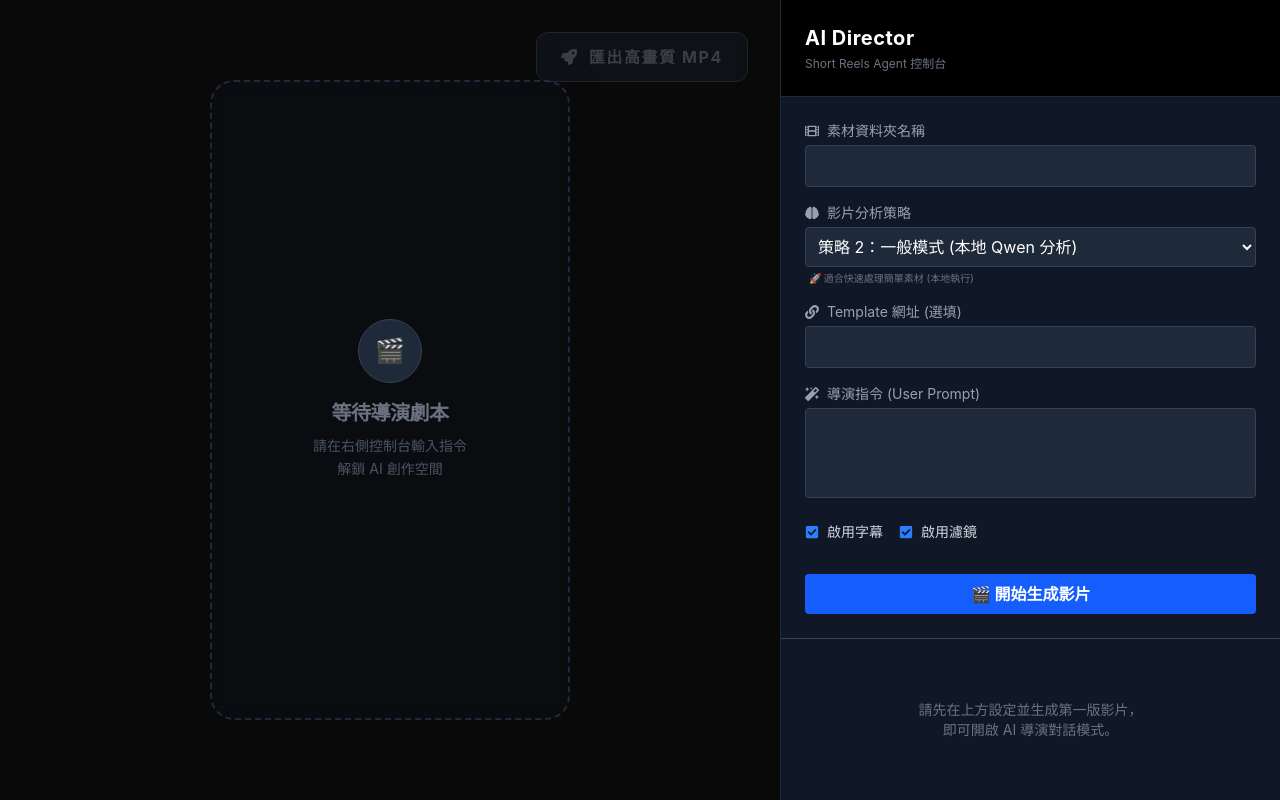
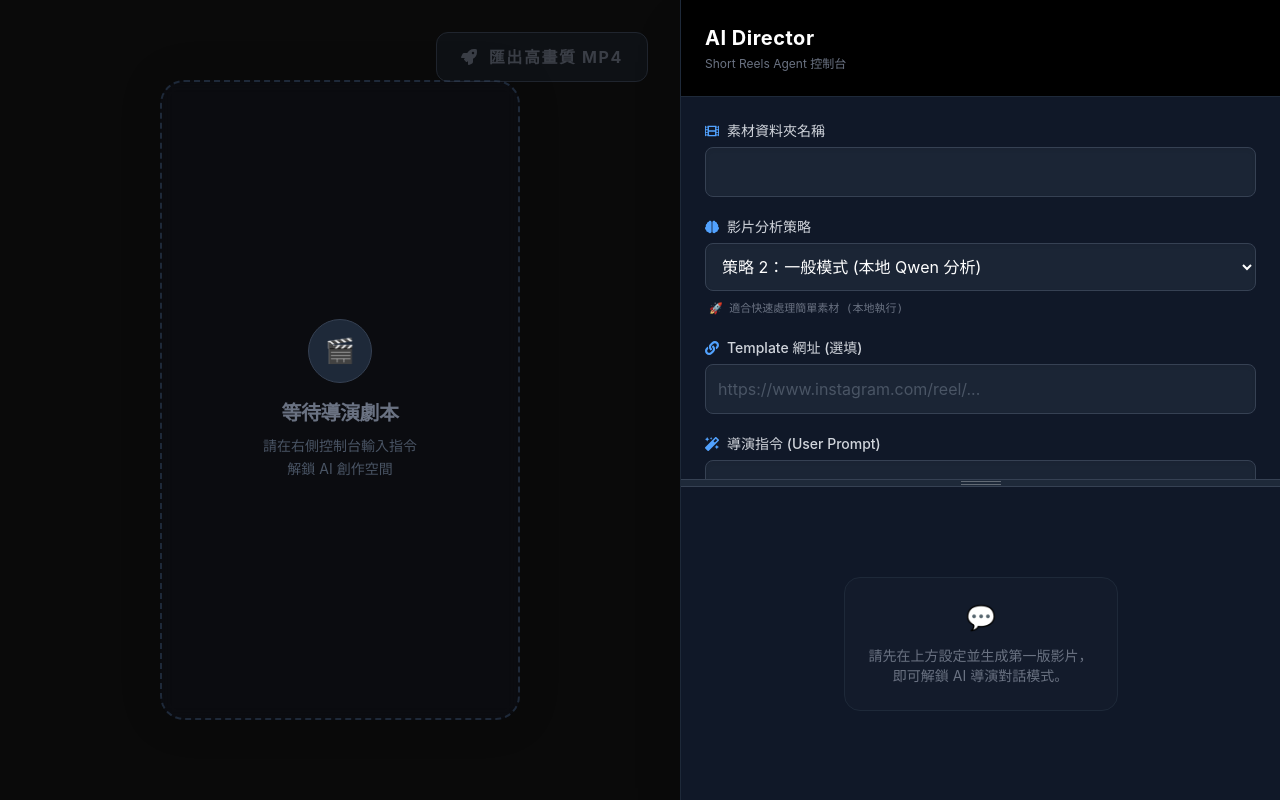
Before and after one commit to mjlee0826/ShortReelsAgent, a React app in the folder frontend/: page / in a window 1280 px wide. Built offline with nearby package versions, Linux system fonts and the light colour scheme; no server answers; the HTML template or start-up script is replaced by a standard one.

Commit message:
frontend

```diff
--- a/frontend/src/components/RightPanel/ChatBox.jsx
+++ b/frontend/src/components/RightPanel/ChatBox.jsx
@@ -10,47 +10,50 @@ export default function ChatBox() {
     e.preventDefault();
     if (!chatInput.trim()) return;
 
-    // 傳遞 true 代表這是「微調」，並附上使用者的對話內容
     submitPrompt(true, chatInput);
-    setChatInput(''); // 清空輸入框
+    setChatInput('');
   };
 
-  // 如果還沒有生成劇本，先隱藏對話框，保持介面乾淨
   if (!blueprint) {
     return (
-      <div className="flex-1 flex items-center justify-center p-6 text-gray-500 text-sm text-center">
-        請先在上方設定並生成第一版影片，<br/>即可開啟 AI 導演對話模式。
+      <div className="flex-1 flex items-center justify-center p-8 text-gray-500 text-sm text-center h-full bg-gray-900/50">
+        <div className="border border-gray-800 rounded-2xl p-6 bg-gray-800/20">
+          <span className="text-2xl block mb-3">💬</span>
+          請先在上方設定並生成第一版影片，<br/>即可解鎖 AI 導演對話模式。
+        </div>
       </div>
     );
   }
 
   return (
-    <div className="flex-1 flex flex-col bg-gray-900 border-t border-gray-800">
-      <div className="p-4 bg-gray-800 text-sm text-gray-300 shadow-md">
-        💬 <strong>AI 導演已就緒</strong>：有什麼想修改的細節嗎？
+    <div className="flex-1 flex flex-col bg-gray-900 h-full overflow-hidden">
+      <div className="p-3 px-5 bg-gray-800/80 border-b border-gray-800 text-sm font-medium text-gray-300 shadow-sm flex items-center gap-2 shrink-0">
+        <span className="animate-pulse">🟢</span> AI 導演已就緒：有什麼想修改的細節嗎？
       </div>
 
-      {/* 這裡是未來的對話歷史紀錄區 (擴充預留) */}
-      <div className="flex-1 p-4 overflow-y-auto">
+      {/* 歷史紀錄區：flex-1 讓它佔滿剩餘空間，overflow-y-auto 允許捲動 */}
+      <div className="flex-1 p-5 overflow-y-auto bg-gray-900/50">
          {/* 目前先留空，你可以之後擴充顯示對話泡泡 */}
       </div>
 
-      {/* 輸入區 */}
-      <form onSubmit={handleSend} className="p-4 border-t border-gray-700 bg-gray-900 flex gap-2">
+      {/* 輸入區：放大框體與按鈕 */}
+      <form onSubmit={handleSend} className="p-5 border-t border-gray-800 bg-gray-900 flex gap-3 shrink-0">
+        {/* 【放大】p-4, text-base, rounded-xl */}
         <input
           type="text"
           placeholder="例如：把第二個畫面的節奏放慢..."
           value={chatInput}
           onChange={(e) => setChatInput(e.target.value)}
           disabled={isProcessing}
-          className="flex-1 bg-gray-800 text-white p-2 rounded border border-gray-700 focus:border-blue-500 focus:outline-none"
+          className="flex-1 bg-gray-800/80 text-white p-4 text-base rounded-xl border border-gray-700 focus:border-blue-500 focus:bg-gray-800 focus:outline-none transition-colors shadow-inner placeholder-gray-500"
         />
+        {/* 【放大】px-6 加寬按鈕 */}
         <button
           type="submit"
           disabled={isProcessing || !chatInput.trim()}
-          className="bg-blue-600 hover:bg-blue-500 disabled:bg-gray-700 text-white p-3 rounded flex items-center justify-center transition-colors"
+          className="bg-blue-600 hover:bg-blue-500 disabled:bg-gray-800 disabled:text-gray-600 text-white px-6 rounded-xl flex items-center justify-center transition-all shadow-lg active:scale-95"
         >
-          <FaPaperPlane />
+          <FaPaperPlane className="text-lg" />
         </button>
       </form>
     </div>
--- a/frontend/src/components/RightPanel/RightPanel.jsx
+++ b/frontend/src/components/RightPanel/RightPanel.jsx
@@ -1,19 +1,61 @@
-import React from 'react';
+import React, { useState, useRef, useEffect, useCallback } from 'react';
 import SidebarForm from './SidebarForm';
 import ChatBox from './ChatBox';
 import useBlueprintStore from '../../store/useBlueprintStore';
-// 【新增】引入 Spinner 圖示
 import { FaSpinner } from 'react-icons/fa';
 
 export default function RightPanel() {
-  // 【修改】把 isProcessing 也拿出來
   const { errorMsg, isProcessing } = useBlueprintStore();
 
+  // 【新增】記錄上方區塊的高度百分比，預設給 55%
+  const [topHeight, setTopHeight] = useState(55);
+  const isDragging = useRef(false);
+  const panelRef = useRef(null);
+
+  // --- 拖拉分隔線邏輯 ---
+  const handleMouseDown = (e) => {
+    isDragging.current = true;
+    document.body.style.cursor = 'row-resize';
+    e.preventDefault(); // 防止拖拉時不小心選取到文字
+  };
+
+  const handleMouseMove = useCallback((e) => {
+    if (!isDragging.current || !panelRef.current) return;
+
+    // 計算滑鼠在可調整區域內的相對高度比例
+    const containerRect = panelRef.current.getBoundingClientRect();
+    const newHeightPx = e.clientY - containerRect.top;
+    const newHeightPct = (newHeightPx / containerRect.height) * 100;
+
+    // 限制上下最小空間為 20%，避免其中一邊完全消失
+    if (newHeightPct >= 20 && newHeightPct <= 80) {
+      setTopHeight(newHeightPct);
+    }
+  }, []);
+
+  const handleMouseUp = useCallback(() => {
+    if (isDragging.current) {
+      isDragging.current = false;
+      document.body.style.cursor = 'default';
+    }
+  }, []);
+
+  // 掛載全域事件監聽，確保滑鼠移出元件外依然能拖拉
+  useEffect(() => {
+    document.addEventListener('mousemove', handleMouseMove);
+    document.addEventListener('mouseup', handleMouseUp);
+    return () => {
+      document.removeEventListener('mousemove', handleMouseMove);
+      document.removeEventListener('mouseup', handleMouseUp);
+    };
+  }, [handleMouseMove, handleMouseUp]);
+  // ----------------------
+
   return (
-    // 注意這裡原本就有 relative，這是 absolute 遮罩能正確覆蓋的關鍵
-    <div className="w-[450px] xl:w-[500px] shrink-0 h-full flex flex-col bg-gray-900 border-l border-gray-800 shadow-2xl z-10 relative">
+    // 【修改】加寬右側區域 (w-[500px] xl:w-[600px])，這會自然擠壓並縮小左側的影片預覽
+    <div className="w-[500px] xl:w-[600px] shrink-0 h-full flex flex-col bg-gray-900 border-l border-gray-800 shadow-2xl z-10 relative">
 
-      {/* --- 【新增】載入中遮罩 (Loading Overlay) --- */}
+      {/* 載入中遮罩 */}
       {isProcessing && (
         <div className="absolute inset-0 bg-black/70 backdrop-blur-sm z-50 flex flex-col items-center justify-center transition-all duration-300">
           <FaSpinner className="animate-spin text-blue-500 text-6xl mb-6 shadow-blue-500/50 drop-shadow-lg" />
@@ -21,26 +63,47 @@ export default function RightPanel() {
           <p className="text-gray-400 text-sm mt-3 animate-pulse">正在精確計算時間軸與混音策略</p>
         </div>
       )}
-      {/* ------------------------------------------- */}
 
-      {/* 頂部標題 */}
-      <div className="p-6 border-b border-gray-800 bg-black">
+      {/* 頂部標題 (固定高度) */}
+      <div className="p-6 border-b border-gray-800 bg-black shrink-0">
         <h2 className="text-xl font-bold text-white tracking-wide">AI Director</h2>
         <p className="text-xs text-gray-500 mt-1">Short Reels Agent 控制台</p>
       </div>
 
-      {/* 系統錯誤提示 */}
+      {/* 系統錯誤提示 (固定高度) */}
       {errorMsg && (
-        <div className="bg-red-900 text-red-200 p-3 text-sm font-semibold">
+        <div className="bg-red-900 text-red-200 p-3 text-sm font-semibold shrink-0 shadow-inner">
           ⚠️ {errorMsg}
         </div>
       )}
 
-      {/* 首次生成設定表單 */}
-      <SidebarForm />
+      {/* 【新增】可拖拉的彈性視窗區域 */}
+      <div className="flex-1 flex flex-col overflow-hidden" ref={panelRef}>
 
-      {/* 對話式微調區 */}
-      <ChatBox />
+        {/* 上方：設定表單 (高度由 State 動態控制) */}
+        <div style={{ height: `${topHeight}%` }} className="overflow-y-auto bg-gray-900">
+          <SidebarForm />
+        </div>
+
+        {/* 中間：拖拉分隔線 (Drag Handle) */}
+        <div
+          onMouseDown={handleMouseDown}
+          className="h-2 w-full bg-gray-800 border-y border-gray-700 cursor-row-resize hover:bg-blue-600 active:bg-blue-500 transition-colors shrink-0 flex items-center justify-center group"
+          title="上下拖曳調整視窗大小"
+        >
+          {/* 質感小握把線條 */}
+          <div className="w-10 flex flex-col gap-[2px] opacity-30 group-hover:opacity-100">
+            <div className="h-[1px] bg-white"></div>
+            <div className="h-[1px] bg-white"></div>
+          </div>
+        </div>
+
+        {/* 下方：對話框 (高度由剩餘空間填補) */}
+        <div style={{ height: `${100 - topHeight}%` }} className="flex flex-col bg-gray-900">
+          <ChatBox />
+        </div>
+
+      </div>
     </div>
   );
 }
--- a/frontend/src/components/RightPanel/SidebarForm.jsx
+++ b/frontend/src/components/RightPanel/SidebarForm.jsx
@@ -1,12 +1,11 @@
 import React from 'react';
 import useBlueprintStore from '../../store/useBlueprintStore';
-// 新增 FaBrain 圖示
 import { FaFilm, FaLink, FaMagic, FaCheckSquare, FaRegSquare, FaBrain } from 'react-icons/fa';
 
 export default function SidebarForm() {
   const {
     assetFolderName, userPrompt, templateSource,
-    enableSubtitles, enableFilters, videoStrategy, // 取得 strategy
+    enableSubtitles, enableFilters, videoStrategy,
     isProcessing, updateForm, submitPrompt
   } = useBlueprintStore();
 
@@ -20,89 +19,95 @@ export default function SidebarForm() {
   };
 
   return (
-    <form onSubmit={handleSubmit} className="flex flex-col gap-4 p-6 border-b border-gray-700 bg-gray-900">
+    <form onSubmit={handleSubmit} className="flex flex-col gap-5 p-6">
 
       {/* 1. 素材資料夾 */}
-      <div className="flex flex-col gap-1">
-        <label className="text-sm text-gray-400 flex items-center gap-2">
-          <FaFilm /> 素材資料夾名稱
+      <div className="flex flex-col gap-1.5">
+        <label className="text-sm font-medium text-gray-300 flex items-center gap-2">
+          <FaFilm className="text-blue-400" /> 素材資料夾名稱
         </label>
+        {/* 【放大】p-3, text-base, rounded-lg */}
         <input
           type="text"
           value={assetFolderName}
           onChange={(e) => updateForm('assetFolderName', e.target.value)}
-          className="bg-gray-800 text-white p-2 rounded border border-gray-700 focus:border-blue-500 focus:outline-none"
+          className="bg-gray-800/80 text-white p-3 text-base rounded-lg border border-gray-700 focus:border-blue-500 focus:bg-gray-800 focus:outline-none transition-colors shadow-inner"
         />
       </div>
 
-      {/* 2. 影片處理策略 (新增的下拉選單) */}
-      <div className="flex flex-col gap-1">
-        <label className="text-sm text-gray-400 flex items-center gap-2">
-          <FaBrain /> 影片分析策略
+      {/* 2. 影片處理策略 */}
+      <div className="flex flex-col gap-1.5">
+        <label className="text-sm font-medium text-gray-300 flex items-center gap-2">
+          <FaBrain className="text-blue-400" /> 影片分析策略
         </label>
+        {/* 【放大】p-3, text-base, rounded-lg */}
         <select
           value={videoStrategy}
           onChange={(e) => updateForm('videoStrategy', e.target.value)}
-          className="bg-gray-800 text-white p-2 rounded border border-gray-700 focus:border-blue-500 focus:outline-none cursor-pointer"
+          className="bg-gray-800/80 text-white p-3 text-base rounded-lg border border-gray-700 focus:border-blue-500 focus:bg-gray-800 focus:outline-none cursor-pointer transition-colors shadow-inner"
         >
           <option value="2">策略 2：一般模式 (本地 Qwen 分析)</option>
           <option value="1">策略 1：Complex 模式 (Gemini 深度索引)</option>
         </select>
-        <p className="text-[10px] text-gray-500 px-1">
-          {videoStrategy === '1' ? '✨ 適合包含重要動作或對話的長影片 (消耗 API 額度)' : '🚀 適合快速處理簡單素材 (本地執行)'}
+        <p className="text-[11px] text-gray-500 px-1 font-mono mt-1">
+          {videoStrategy === '1' ? '✨ 適合包含重要動作或對話的長影片' : '🚀 適合快速處理簡單素材 (本地執行)'}
         </p>
       </div>
 
       {/* 3. Template 網址 */}
-      <div className="flex flex-col gap-1">
-        <label className="text-sm text-gray-400 flex items-center gap-2">
-          <FaLink /> Template 網址 (選填)
+      <div className="flex flex-col gap-1.5">
+        <label className="text-sm font-medium text-gray-300 flex items-center gap-2">
+          <FaLink className="text-blue-400" /> Template 網址 (選填)
         </label>
         <input
           type="text"
           value={templateSource}
           onChange={(e) => updateForm('templateSource', e.target.value)}
-          className="bg-gray-800 text-white p-2 rounded border border-gray-700 focus:border-blue-500 focus:outline-none"
+          placeholder="https://www.instagram.com/reel/..."
+          className="bg-gray-800/80 text-white p-3 text-base rounded-lg border border-gray-700 focus:border-blue-500 focus:bg-gray-800 focus:outline-none transition-colors shadow-inner placeholder-gray-600"
         />
       </div>
 
       {/* 4. 導演指令 */}
-      <div className="flex flex-col gap-1">
-        <label className="text-sm text-gray-400 flex items-center gap-2">
-          <FaMagic /> 導演指令 (User Prompt)
+      <div className="flex flex-col gap-1.5 flex-1">
+        <label className="text-sm font-medium text-gray-300 flex items-center gap-2">
+          <FaMagic className="text-blue-400" /> 導演指令 (User Prompt)
         </label>
+        {/* 【放大】將 rows 增加為 5，並加大字體與 padding */}
         <textarea
-          rows="3"
+          rows="5"
           value={userPrompt}
           onChange={(e) => updateForm('userPrompt', e.target.value)}
-          className="bg-gray-800 text-white p-2 rounded border border-gray-700 focus:border-blue-500 focus:outline-none resize-none"
+          placeholder="請描述你想剪輯的風格、內容或音樂需求..."
+          className="bg-gray-800/80 text-white p-4 text-base rounded-lg border border-gray-700 focus:border-blue-500 focus:bg-gray-800 focus:outline-none resize-none transition-colors shadow-inner flex-1 leading-relaxed"
         />
       </div>
 
       {/* 5. 功能勾選 */}
-      <div className="flex gap-4 mt-2">
+      <div className="flex gap-6 mt-1 bg-gray-800/40 p-3 rounded-lg border border-gray-800">
         <button
           type="button"
           onClick={() => updateForm('enableSubtitles', !enableSubtitles)}
-          className="flex items-center gap-2 text-sm text-gray-300 hover:text-white"
+          className="flex items-center gap-2 text-sm font-medium text-gray-300 hover:text-white transition-colors"
         >
-          {enableSubtitles ? <FaCheckSquare className="text-blue-500"/> : <FaRegSquare />} 啟用字幕
+          {enableSubtitles ? <FaCheckSquare className="text-blue-500 text-lg"/> : <FaRegSquare className="text-lg" />} 啟用字幕
         </button>
         <button
           type="button"
           onClick={() => updateForm('enableFilters', !enableFilters)}
-          className="flex items-center gap-2 text-sm text-gray-300 hover:text-white"
+          className="flex items-center gap-2 text-sm font-medium text-gray-300 hover:text-white transition-colors"
         >
-          {enableFilters ? <FaCheckSquare className="text-blue-500"/> : <FaRegSquare />} 啟用濾鏡
+          {enableFilters ? <FaCheckSquare className="text-blue-500 text-lg"/> : <FaRegSquare className="text-lg" />} 啟用濾鏡
         </button>
       </div>
 
       {/* 6. 提交按鈕 */}
+      {/* 【放大】py-3.5 增加高度，文字改為 text-lg */}
       <button
         type="submit"
         disabled={isProcessing}
-        className={`mt-4 py-2 rounded font-bold transition-colors ${
-          isProcessing ? 'bg-gray-600 text-gray-400 cursor-not-allowed' : 'bg-blue-600 hover:bg-blue-500 text-white'
+        className={`mt-2 py-3.5 text-lg rounded-xl font-bold tracking-wide transition-all shadow-lg ${
+          isProcessing ? 'bg-gray-700 text-gray-400 cursor-not-allowed border border-gray-600' : 'bg-blue-600 hover:bg-blue-500 text-white hover:shadow-blue-500/20 active:scale-[0.98]'
         }`}
       >
         {isProcessing ? 'AI 導演思考中...' : '🎬 開始生成影片'}
--- a/frontend/src/store/useBlueprintStore.js
+++ b/frontend/src/store/useBlueprintStore.js
@@ -31,7 +31,7 @@ const useBlueprintStore = create((set, get) => ({
             enable_subtitles: state.enableSubtitles,
             enable_filters: state.enableFilters,
             video_strategy: state.videoStrategy, // 將前端選擇傳給後端
-            previous_timeline: isRefinement && state.blueprint ? state.blueprint.timeline : null
+            previous_timeline: isRefinement && state.blueprint ? state.blueprint : null
         };
 
         const result = await apiService.generateTimeline(payload);
```
